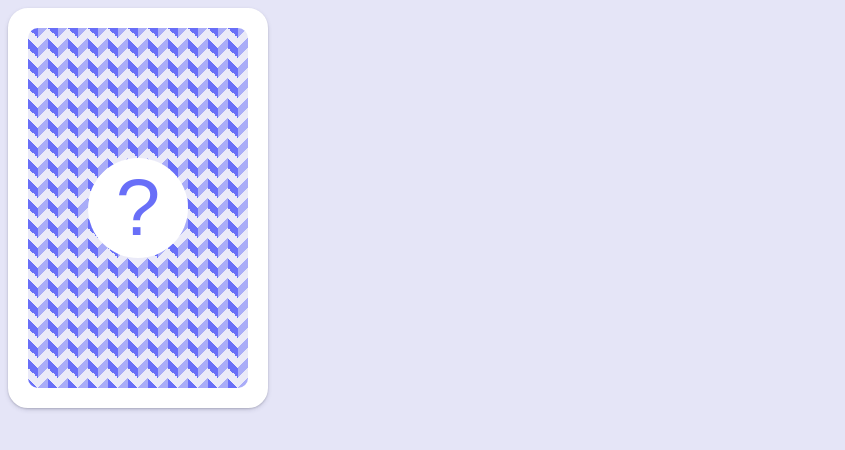
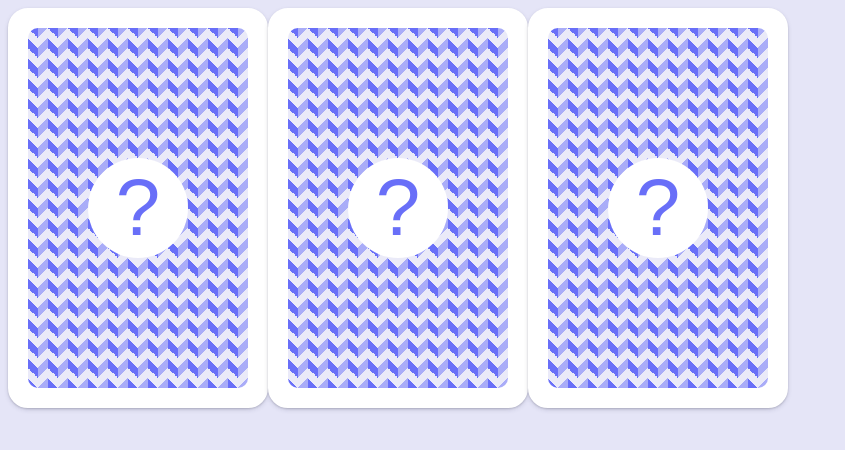
Before and after one commit to juan-antonio-ledesma/monty-hall-problem, a Next.js app: page / in a window 1280 px wide. Shown: the top 450 px of the page, without its empty margins (0-845 px from the left). Built offline with nearby package versions, Linux system fonts and the light colour scheme.

Commit message:
Map cards

```diff
--- a/src/components/card/Card.jsx
+++ b/src/components/card/Card.jsx
@@ -1,8 +1,11 @@
+import PropTypes from 'prop-types'
+
 import Image from 'next/image'
+
 import carImage from '../../public/images/car.png'
 import goatImage from '../../public/images/goat.png'
 
-const Card = () => {
+const Card = ({ type }) => {
   return (
     <div className="card">
       <div className="card-inner">
@@ -10,11 +13,20 @@ const Card = () => {
           <div className="card-interrogationBadge">?</div>
         </div>
         <div className="card-back">
-          <Image src={goatImage} alt="car" width={100} height={100} />
+          <Image
+            src={type === 'goat' ? goatImage : carImage}
+            alt={type}
+            width={100}
+            height={100}
+          />
         </div>
       </div>
     </div>
   )
 }
 
+Card.propTypes = {
+  type: PropTypes.string.isRequired,
+}
+
 export default Card
--- a/src/components/card/card.scss
+++ b/src/components/card/card.scss
@@ -1,3 +1,7 @@
+.cards {
+  display: flex;
+}
+
 .card {
   display: flex;
   justify-content: center;
--- a/src/pages/index.js
+++ b/src/pages/index.js
@@ -2,7 +2,13 @@ import Card from '../components/card/Card'
 import { setCards } from '../components/card/cards'
 
 export default function Home() {
-  console.log(setCards())
+  const cards = setCards()
 
-  return <Card urlImage="./images/car.png" />
+  return (
+    <div className="cards">
+      {cards.map((cardType, index) => {
+        return <Card key={`card-${index}`} type={cardType} />
+      })}
+    </div>
+  )
 }
```
